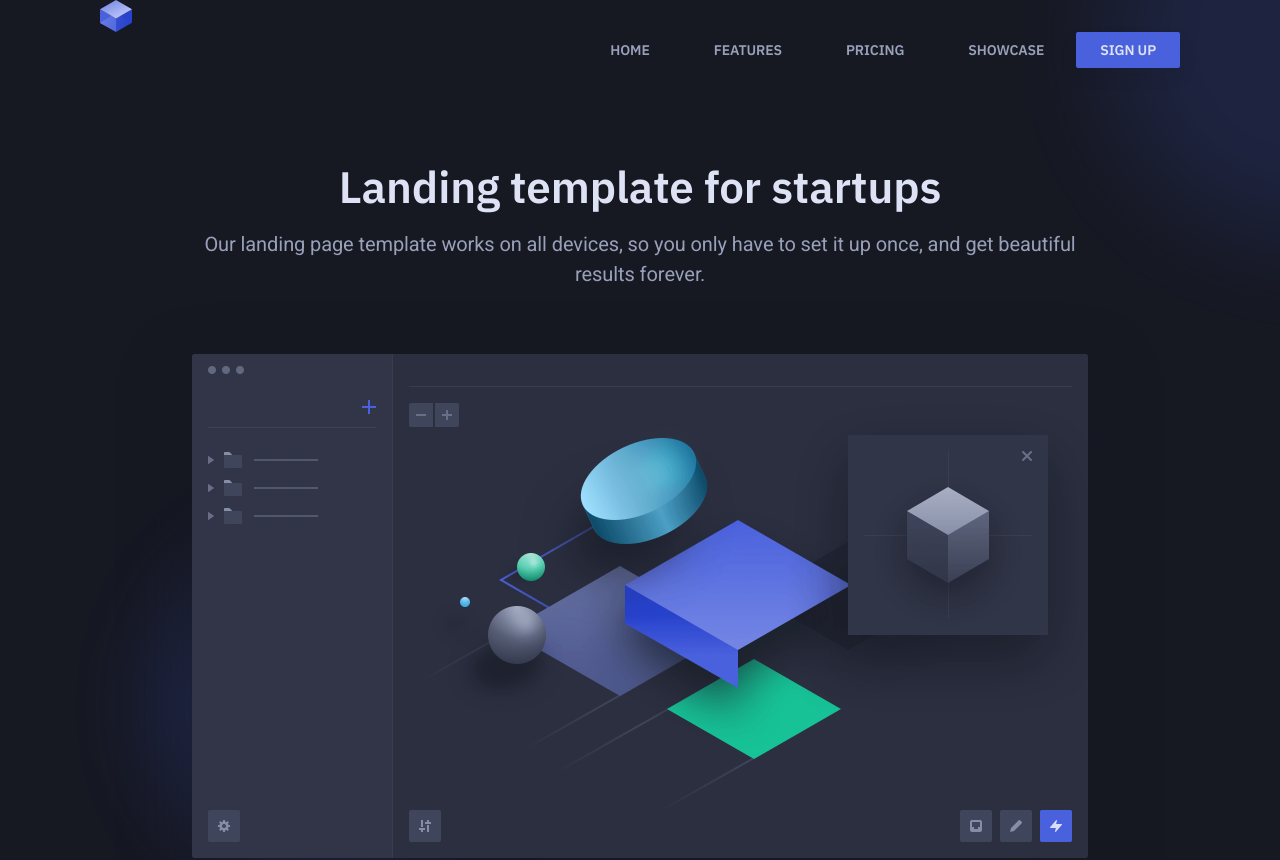
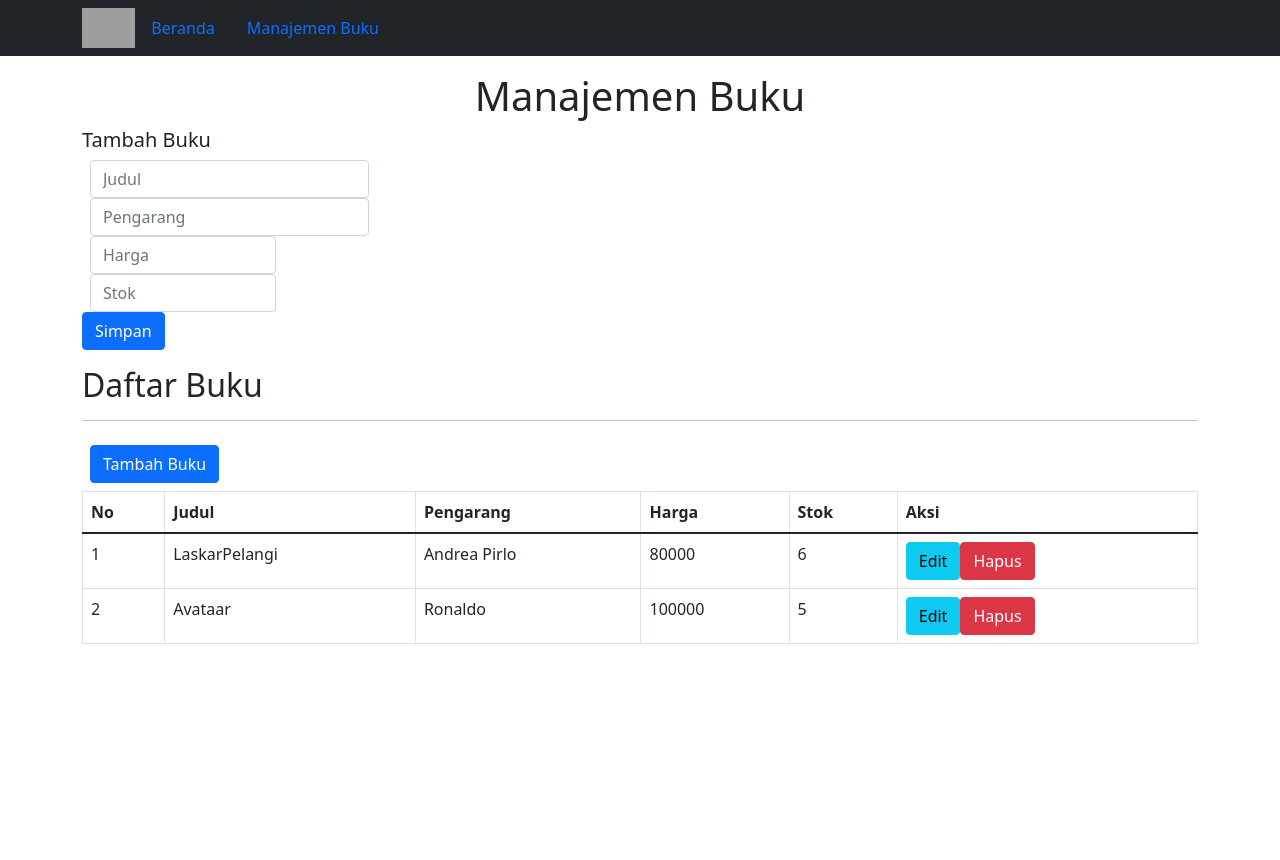
Before and after one commit to ahmadm712/React-Latihan, a React (Create React App) app: page /manajemen-buku in a window 1280 px wide. Shown: the top 860 px of the page. After the commit the page ends 800 px from the top, so only its background shows below. Built offline with nearby package versions, Linux system fonts and the light colour scheme; grey boxes are pictures that could not be loaded.

Commit message:
menambahkan beberapa page n32

```diff
--- a/package.json
+++ b/package.json
@@ -6,6 +6,7 @@
     "@testing-library/jest-dom": "^5.14.1",
     "@testing-library/react": "^11.2.7",
     "@testing-library/user-event": "^12.8.3",
+    "bootstrap": "^5.1.3",
     "react": "^17.0.2",
     "react-dom": "^17.0.2",
     "react-reveal": "^1.2.2",
--- a/src/App.js
+++ b/src/App.js
@@ -1,10 +1,21 @@
 import logo from "./logo.svg";
-import "./App.css";
-import React from "react";
-import "assets/css/style.css"
-import Homepage from 'scenes/Homepage'
+// import "./App.css";
+import {useState} from 'react'
+// import "assets/css/style.css"
+import Homepage from "scenes/Homepage";
+import Beranda from "component/Beranda";
+import Navbar from "component/Navbar";
+import {
+  BrowserRouter as Router,
+  Route,
+  NavLink,
+  Switch,
+} from "react-router-dom";
+import ManageBuku from "component/ManageBuku";
 
-class App extends React.Component {
+import React from 'react'
+
+function App() {
     // handleClik() {
   //   this.setState({ count: this.state.count + 1 });
   // }
@@ -16,9 +27,9 @@ class App extends React.Component {
   //   super(props);
   //   this.state = { count: 0 };
   // }
-  render() {
+
   function CodinganAwal() {
-      return(
+    return (
       // <div className="App">
       //   <header className="header-app">
       //     <p>Home</p>
@@ -39,50 +50,71 @@ class App extends React.Component {
       //     <p>ini adalah Paragraf</p>
       //   </footer>
       // </div>
-      <div>
-
+      <div></div>
+    );
+  }
+  const category = "Sneaker";
+  function Foto() {
+    return (
+      <div className="Foto">
+        <img
+          src="https://p.kindpng.com/picc/s/555-5550745_air-max-270-total-orange-best-nike-shoes.png"
+          alt="Foto"
+        />
       </div>
     );
   }
-    const category = "Sneaker"
-    function Foto() {
-      return(
-        <div className="Foto">
-        <img src="https://p.kindpng.com/picc/s/555-5550745_air-max-270-total-orange-best-nike-shoes.png" alt="Foto" />
-      </div>
-      );
-
-
-
-    }
   function ProdukInfo(props) {
-      const {category,name} = props;
-      return(
+    const { category, name } = props;
+    return (
       <div className="Deskripsi">
         <p className="Cate">{category}</p>
         <h1 className="Title">{name}</h1>
         <p className="Price">IDR 30.000.000</p>
         <p className="Info">
-          Lorem Ipsum is simply dummy text of the printing and typesetting industry.
-          Lorem Ipsum has been the industry's standard dummy text ever since the 1500s,
-          when an unknown printer took a galley of
-          type and scrambled it to make a type specimen book. It has survived not only five centuries
+          Lorem Ipsum is simply dummy text of the printing and typesetting
+          industry. Lorem Ipsum has been the industry's standard dummy text
+          ever since the 1500s, when an unknown printer took a galley of type
+          and scrambled it to make a type specimen book. It has survived not
+          only five centuries
         </p>
       </div>
     );
   }
   function ParentBoc(params) {
     <div className="ParentBox">
-        <Foto/>
-        <ProdukInfo name="Nike Air Jardon" category="Diskon"/>
+      <Foto />
+      <ProdukInfo name="Nike Air Jardon" category="Diskon" />
+    </div>;
+  }
+  const [books,setBooks] = useState(
+    [
+      {
+         _id:1, judul:'LaskarPelangi', pengarang:'Andrea Pirlo', harga:80000, stok:6
+      }
+      ,
+      {
+        _id:2, judul:'Avataar', pengarang:'Ronaldo', harga:100000, stok:5
+      }
+    ]
+  );
 
+
+  return (
+    <div>
+      <Router>
+        <Navbar />
+        <Switch>
+          <Route path="/" exact>
+            <Beranda />
+          </Route>
+          <Route path="/manajemen-buku">
+            <ManageBuku bookList={books} />
+          </Route>
+        </Switch>
+      </Router>
     </div>
-    }
-    return (
-     <Homepage/>
-
   );
 }
-}
 
-export default App;
+export default App
--- /dev/null
+++ b/src/component/Beranda.js
@@ -0,0 +1,12 @@
+import React from 'react'
+
+function Beranda() {
+    return (
+        <div className="container mt-3 w-75">
+            <h1 className="text-center">Selamat Datang di Toko Buku Camp404</h1>
+            <div id="katalog"></div>
+        </div>
+    )
+}
+
+export default Beranda
--- /dev/null
+++ b/src/component/ManageBuku.js
@@ -0,0 +1,65 @@
+import React from "react";
+
+function ManageBuku({ bookList }) {
+  console.log(bookList);
+  return (
+    <div className="container mt-3">
+      <h1 className="text-center">Manajemen Buku</h1>
+      <div id="formTambah">
+        <h5>Tambah Buku</h5>
+        <form className="form-rows">
+          <div className="col-3">
+            <input type="text" name='judul' className='form-control mx-2' placeholder='Judul'/>
+          </div>
+          <div className="col-3">
+            <input type="text" name='pengarang' className='form-control mx-2' placeholder='Pengarang'/>
+          </div>
+          <div className="col-2">
+            <input type="text" name='harga' className='form-control mx-2' placeholder='Harga'/>
+          </div>
+          <div className="col-2">
+            <input type="number" name='stok' className='form-control mx-2' placeholder='Stok'/>
+          </div>
+          <div className="col-2">
+            <input type="submit" className='btn btn-primary ml-5' value='Simpan'/>
+          </div>
+        </form>
+      </div>
+      <div id="formUbah"></div>
+      <div id="daftarBuku">
+        <h2 className="mt-3">Daftar Buku</h2>
+        <hr />
+        <button className="btn btn-primary m-2">Tambah Buku</button>
+        <table className="table table-bordered">
+          <thead>
+            <tr>
+              <th>No</th>
+              <th>Judul</th>
+              <th>Pengarang</th>
+              <th>Harga</th>
+              <th>Stok</th>
+              <th>Aksi</th>
+            </tr>
+          </thead>
+          <tbody>
+            {bookList.map((book, index) => (
+              <tr key={index}>
+                <td>{index + 1}</td>
+                <td>{book.judul}</td>
+                <td>{book.pengarang}</td>
+                <td>{book.harga}</td>
+                <td>{book.stok}</td>
+                <td>
+                  <button className="btn btn-info mr-3">Edit</button>
+                  <button className="btn btn-danger">Hapus</button>
+                </td>
+              </tr>
+            ))}
+          </tbody>
+        </table>
+      </div>
+    </div>
+  );
+}
+
+export default ManageBuku;
--- /dev/null
+++ b/src/component/Navbar.js
@@ -0,0 +1,34 @@
+import React from "react";
+import { Link } from "react-router-dom";
+
+
+function Navbar() {
+  return (
+    <div>
+      <nav className="navbar navbar-expand bg-dark">
+        <div className="container">
+          <ul className="nav">
+            <img
+              src="https://cdn.jsdelivr.net/gh/devicons/devicon/icons/denojs/denojs-original-wordmark.svg"
+              alt=""
+              style={{ height: "40px" }}
+            />
+
+          <li>
+            <Link to ="/" className="nav-link">
+              Beranda
+            </Link>
+          </li>
+          <li>
+            <Link to ="/manajemen-buku" className="nav-link">
+              Manajemen Buku
+            </Link>
+          </li>
+          </ul>
+        </div>
+      </nav>
+    </div>
+  );
+}
+
+export default Navbar;
--- /dev/null
+++ b/src/elements/App.js
@@ -0,0 +1,94 @@
+ // handleClik() {
+  //   this.setState({ count: this.state.count + 1 });
+  // }
+  // handleClik1() {
+  //   this.setState({ count: this.state.count - 1 });
+  // }
+  // constructor(props) {
+  //   // const user = { name: "Ninja Ken", age: 14 };
+  //   super(props);
+  //   this.state = { count: 0 };
+  // }
+  import Beranda from "component/Beranda";
+
+
+function CodinganAwal() {
+    return(
+       // <div className="App">
+    //   <header className="header-app">
+    //     <p>Home</p>
+    //     <p>Profil</p>
+    //   </header>
+    //   <header className="App-header">
+    //     <h1 className="title">Halo, {this.state.count}</h1>
+    //     <img src={logo} className="App-logo" alt="logo" />
+    //     <view>
+    //       <button onClick={()=>{this.handleClik()}}>+</button>
+    //       <button onClick={()=>{this.handleClik1()}}>-</button>
+    //     {/* <button onClick={() => {this.handleClik("Guru Domba")}}>Guru Domba</button>
+    //   <button onClick={() => {this.handleClik("Ninja Ken 2")}}>Ninja Ken2</button> */}
+    //     </view>
+    //   </header>
+
+    //   <footer>
+    //     <p>ini adalah Paragraf</p>
+    //   </footer>
+    // </div>
+    <div>
+
+    </div>
+    );
+  }
+  const category = "Sneaker"
+  function Foto() {
+    return(
+      <div className="Foto">
+      <img src="https://p.kindpng.com/picc/s/555-5550745_air-max-270-total-orange-best-nike-shoes.png" alt="Foto" />
+    </div>
+    );
+
+
+
+  }
+  function ProdukInfo(props) {
+    const {category,name} = props;
+    return(
+      <div className="Deskripsi">
+        <p className="Cate">{category}</p>
+        <h1 className="Title">{name}</h1>
+        <p className="Price">IDR 30.000.000</p>
+        <p className="Info">
+        Lorem Ipsum is simply dummy text of the printing and typesetting industry.
+        Lorem Ipsum has been the industry's standard dummy text ever since the 1500s,
+        when an unknown printer took a galley of
+        type and scrambled it to make a type specimen book. It has survived not only five centuries
+        </p>
+      </div>
+    );
+  }
+  function ParentBoc(params) {
+    <div className="ParentBox">
+      <Foto/>
+      <ProdukInfo name="Nike Air Jardon" category="Diskon"/>
+
+    </div>
+  }
+
+
+  class App extends React.Component {
+
+    render() {
+
+      return (
+
+      <Beranda>
+
+      </Beranda>
+
+
+
+      );
+    }
+  }
+
+  export default App;
--- a/src/index.js
+++ b/src/index.js
@@ -1,9 +1,12 @@
 import React from 'react';
 import ReactDOM from 'react-dom';
+import 'bootstrap/dist/css/bootstrap.css'
 // import './index.css';
 import App from './App';
 import reportWebVitals from './reportWebVitals';
 import { BrowserRouter} from 'react-router-dom'
+
+
 
 
 ReactDOM.render(
```
Also changed, not shown: 1 other file (tests, documents, lock files or other folders). Lines whose indentation alone changed are shown as unchanged.
